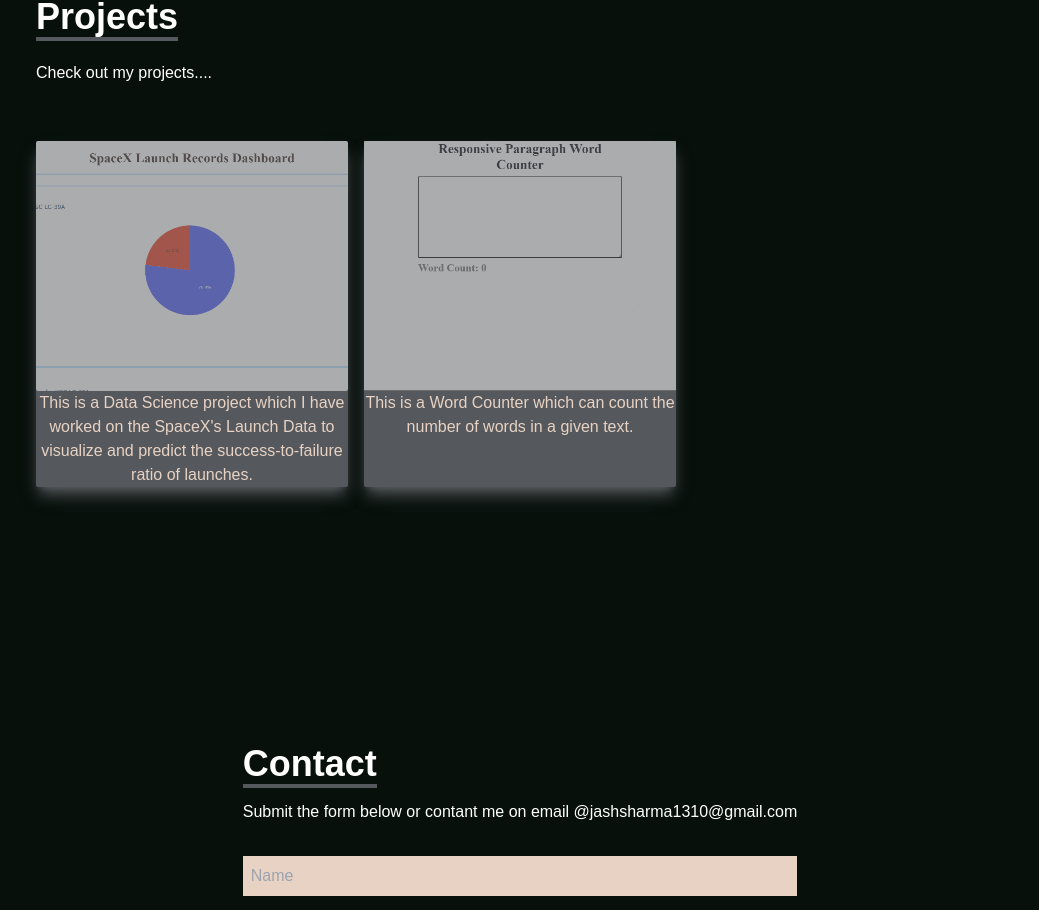
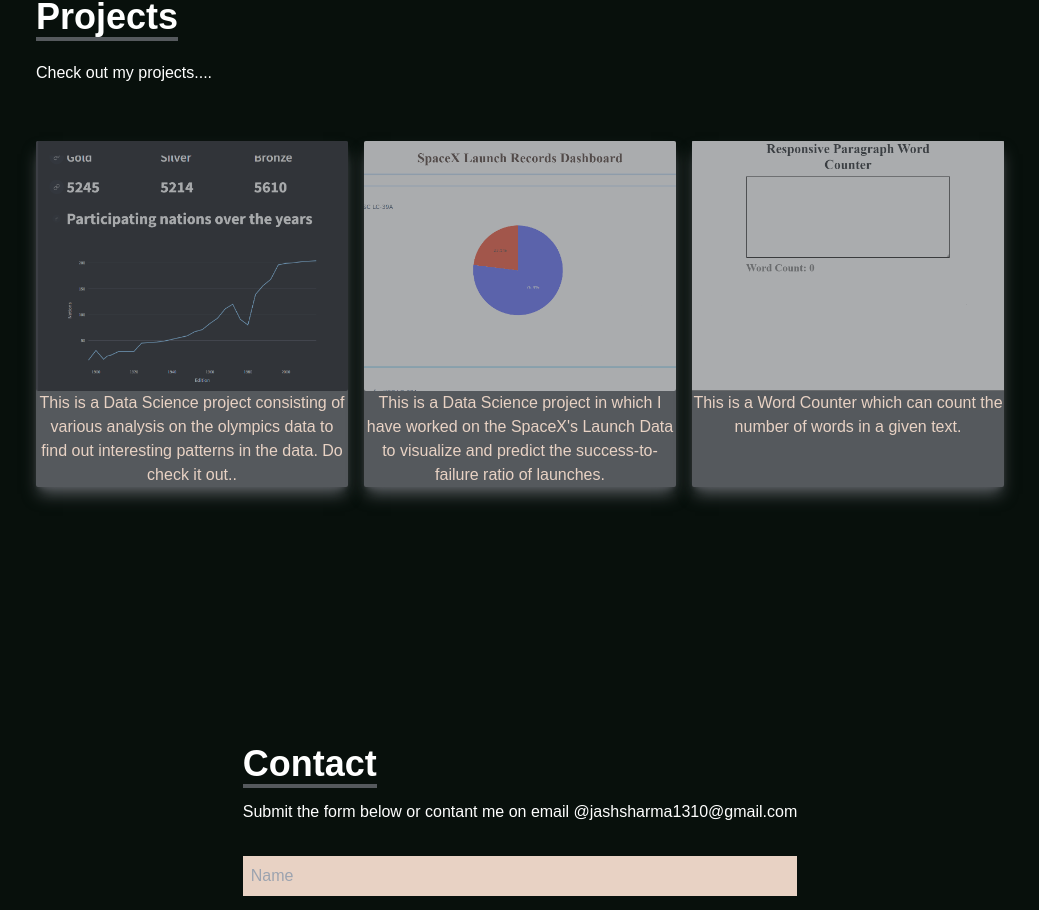
Before and after one commit to Jash-Sharma/Portfolio, a React (Create React App) app: page / in a window 1280 px wide. Shown: the part 2558-3468 px from the top of the page, without its empty margins (120-1159 px from the left). Built offline with nearby package versions, Linux system fonts and the light colour scheme.

Commit message:
first commit

```diff
--- a/src/components/Project.jsx
+++ b/src/components/Project.jsx
@@ -1,6 +1,8 @@
 import React from "react";
 import dashboard from "../assets/projects/dashboard.png";
 import wordcounter from "../assets/projects/wordcounter.png";
+import olympic from '../assets/projects/olympic.png';
+
 const Project = () => {
   return (
     <div
@@ -18,29 +20,40 @@ const Project = () => {
 
         <div className="grid sm:grid-cols-2 md:grid-cols-3 gap-4">
           {/* Grid items */}
-          {/* <div
-            style={{ backgroundImage: `url(${wordcounter})` }}
-            className="shadow-lg shadow-[#41b3a3] group container rounded-md flex justify-center items-center mx-auto content-div"
+          <div className="shadow-lg shadow-[#55595d] bg-[#55595d] rounded-sm container justify-center text-center items-center">
+            <div
+              style={{ backgroundImage: `url(${olympic})` }}
+              className=" group container flex justify-center rounded-sm opacity-50 items-center mx-auto content-div"
             >
-
+              {/* Hover effects */}
               <div className="opacity-0 group-hover:opacity-100">
-              <span className="text-2xl font-bold text-[#e8a87c] tracking-wider">
-                React Application
+                <span className="text-2xl font-bold text-[#ffffff] tracking-wider">
+                  Olympic Data Analysis
                 </span>
                 <div className="pt-8 text-center">
-                <a href="/" target="_blank">
-                  <button className="text-center rounded-lg px-4 py-3 m-2 bg-[#c36d9e] text-[#e8a87c] font-bold text-lg">
+                  <a
+                    href="https://olympics-data-analysis-1.streamlit.app/"
+                    target="_blank"
+                  >
+                    <button className="text-center rounded-lg px-4 py-3 m-2 bg-[#55595d] text-[#ffffff] font-bold text-lg">
                       Demo
                     </button>
                   </a>
-                <a href="/" target="_blank">
-                  <button className="text-center rounded-lg px-4 py-3 m-2 bg-[#c36d9e] text-[#e8a87c] font-bold text-lg">
+                  <a
+                    href="https://github.com/Jash-Sharma/OlympicDataAnalysis"
+                    target="_blank"
+                  >
+                    <button className="text-center rounded-lg px-4 py-3 m-2 bg-[#55595d] text-[#ffffff] font-bold text-lg">
                       Code
                     </button>
                   </a>
                 </div>
               </div>
-          </div> */}
+            </div>
+            <div className="text-l text-[#e8d2c4] ">
+              This is a Data Science project consisting of various analysis on the olympics data to find out interesting patterns in the data. Do check it out..
+            </div>
+          </div>
           <div className="shadow-lg shadow-[#55595d] bg-[#55595d] rounded-sm container justify-center text-center items-center">
             <div
               style={{ backgroundImage: `url(${dashboard})` }}
@@ -72,7 +85,7 @@ const Project = () => {
               </div>
             </div>
             <div className="text-l text-[#e8d2c4] ">
-              This is a Data Science project which I have worked on the SpaceX's
+              This is a Data Science project in which I have worked on the SpaceX's
               Launch Data to visualize and predict the success-to-failure ratio
               of launches.
             </div>
```
Also changed, not shown: src/assets/projects/olympic.png (added). Lines whose indentation alone changed are shown as unchanged.
